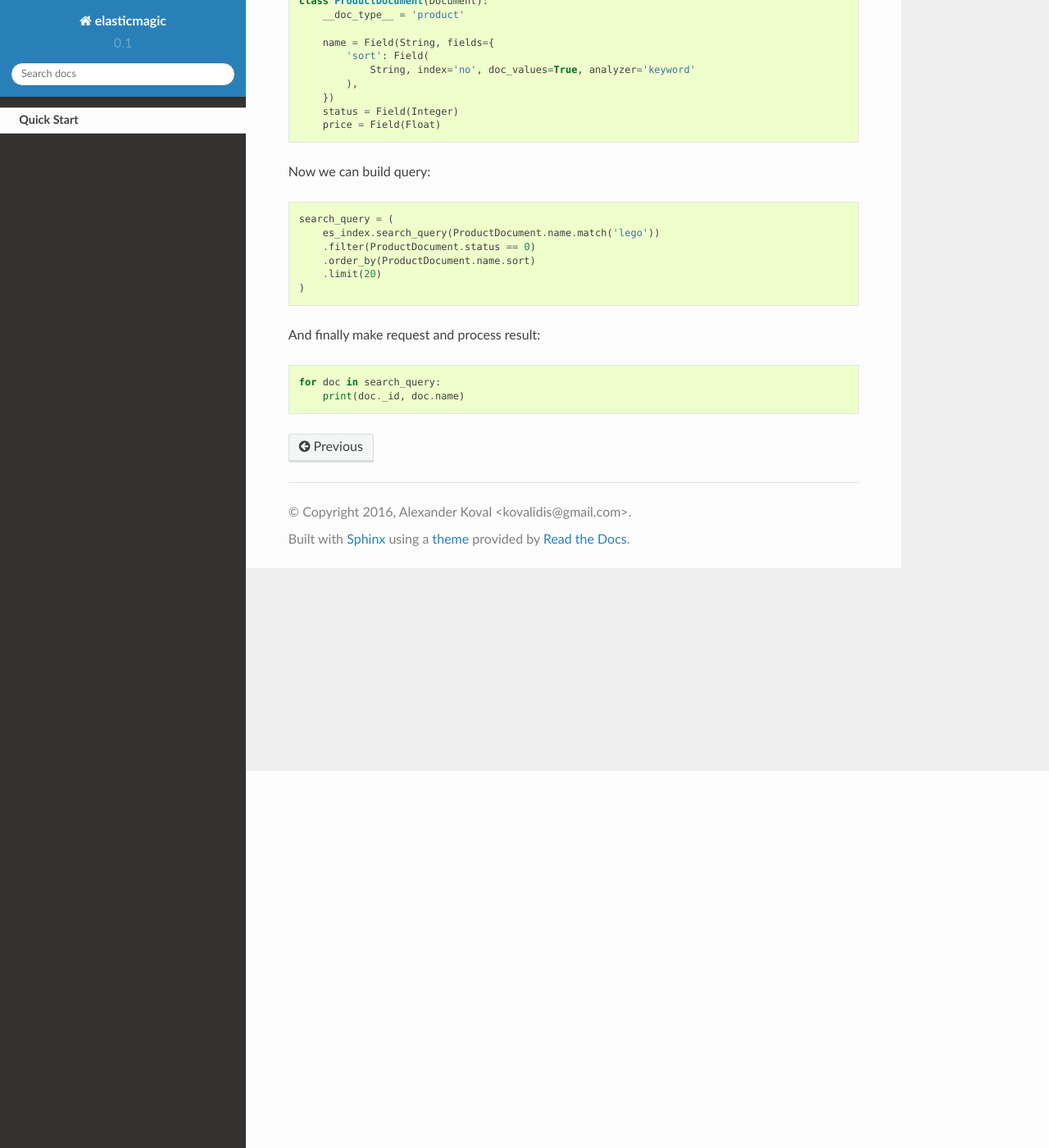
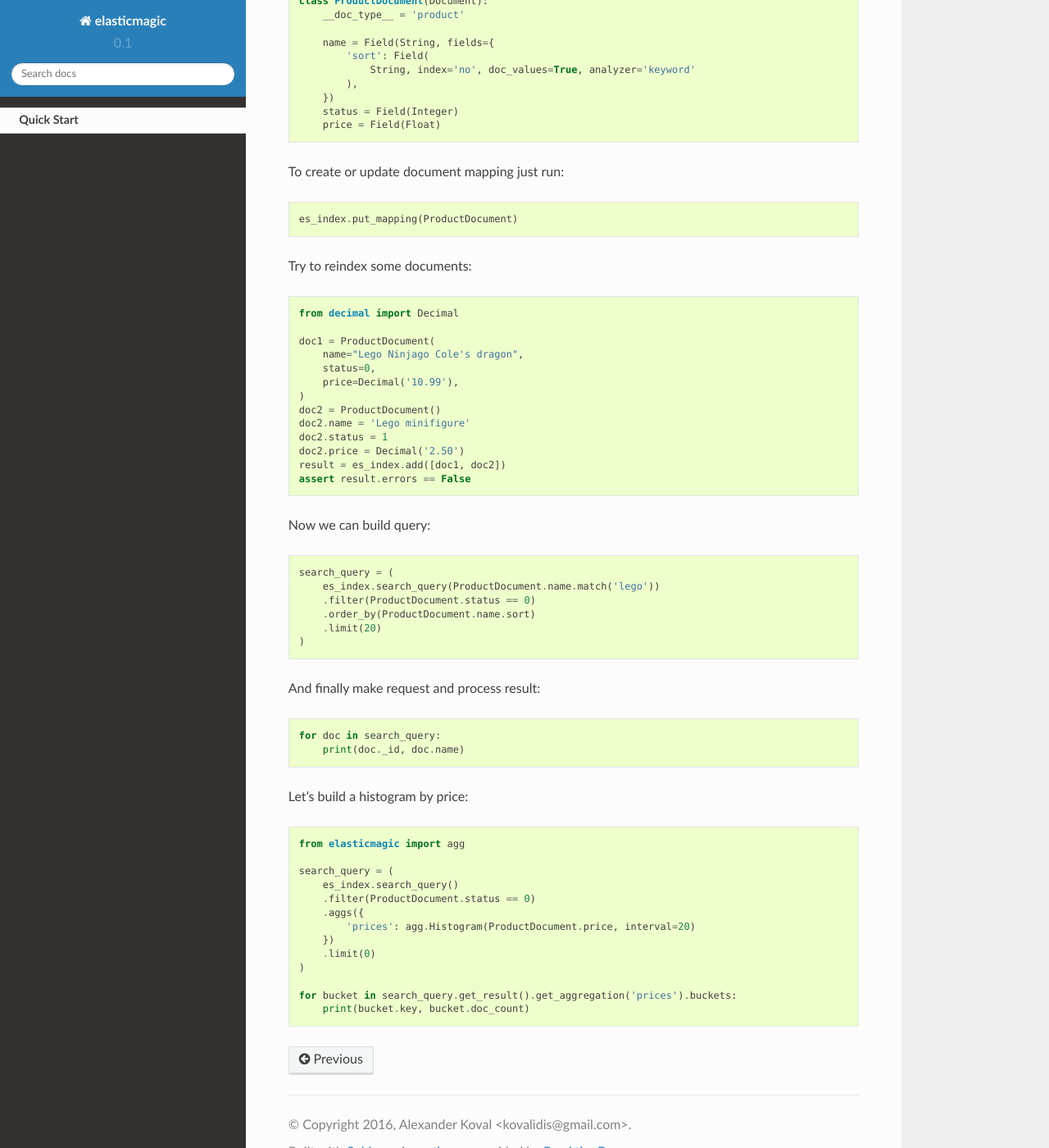
Before and after one commit to anti-social/elasticmagic, a Sphinx documentation site: the page built from docs/quick_start.rst, in a window 1280 px wide and 1400 px high, scrolled down 460 px. Shown: the whole window at 82% size. Built offline with Sphinx 7.4.7 and the Read the Docs theme 2.0.0, drawn with Linux system fonts in a browser that asks for light colours.

Commit message:
Aggregation example

```diff
--- a/docs/quick_start.rst
+++ b/docs/quick_start.rst
@@ -7,6 +7,17 @@ Quick Start
    from mock import patch
 
    from elasticsearch import Elasticsearch
+   from elasticsearch.client import IndicesClient
+
+   put_mapping_patch = patch.object(IndicesClient, 'put_mapping')
+
+   index_patch = patch.object(Elasticsearch, 'bulk',
+       return_value={
+           'took': 5,
+           'errors': False,
+           'items': [],
+       }
+   )
 
    search_hits_patch = patch.object(Elasticsearch, 'search',
        return_value={
@@ -25,6 +36,25 @@ Quick Start
                        }
                    }
                ],
+           }
+       }
+   )
+
+   search_aggs_patch = patch.object(Elasticsearch, 'search',
+       return_value={
+           'hits': {
+               'total': 1,
+               'max_score': 1,
+               'hits': [],
+           },
+           'aggregations': {
+               'prices': {
+                   'buckets': [
+                       {'key': 0, 'doc_count': 4},
+                       {'key': 20, 'doc_count': 35},
+                       {'key': 40, 'doc_count': 7},
+                   ]
+               }
            }
        }
    )
@@ -56,6 +86,50 @@ Let's describe elasticsearch document:
        })
        status = Field(Integer)
        price = Field(Float)
+
+To create or update document mapping just run:
+
+.. testcode:: python
+   :hide:
+
+   put_mapping_patch.__enter__()
+
+.. testcode:: python
+
+   es_index.put_mapping(ProductDocument)
+
+.. testcode:: python
+   :hide:
+
+   put_mapping_patch.__exit__()
+
+Try to reindex some documents:
+
+.. testcode:: python
+   :hide:
+
+   index_patch.__enter__()
+
+.. testcode:: python
+
+   from decimal import Decimal
+
+   doc1 = ProductDocument(
+       name="Lego Ninjago Cole's dragon",
+       status=0,
+       price=Decimal('10.99'),
+   )
+   doc2 = ProductDocument()
+   doc2.name = 'Lego minifigure'
+   doc2.status = 1
+   doc2.price = Decimal('2.50')
+   result = es_index.add([doc1, doc2])
+   assert result.errors == False
+
+.. testcode:: python
+   :hide:
+
+   index_patch.__exit__()
 
 Now we can build query:
 
@@ -89,3 +163,38 @@ And finally make request and process result:
    :hide:
 
    search_hits_patch.__exit__()
+
+Let's build a histogram by price:
+
+.. testcode:: python
+   :hide:
+
+   search_aggs_patch.__enter__()
+
+.. testcode:: python
+
+   from elasticmagic import agg
+
+   search_query = (
+       es_index.search_query()
+       .filter(ProductDocument.status == 0)
+       .aggs({
+           'prices': agg.Histogram(ProductDocument.price, interval=20)
+       })
+       .limit(0)
+   )
+
+   for bucket in search_query.get_result().get_aggregation('prices').buckets:
+       print(bucket.key, bucket.doc_count)
+
+.. testoutput:: python
+   :hide:
+
+   (0, 4)
+   (20, 35)
+   (40, 7)
+
+.. testcode:: python
+   :hide:
+
+   search_aggs_patch.__exit__()
```
